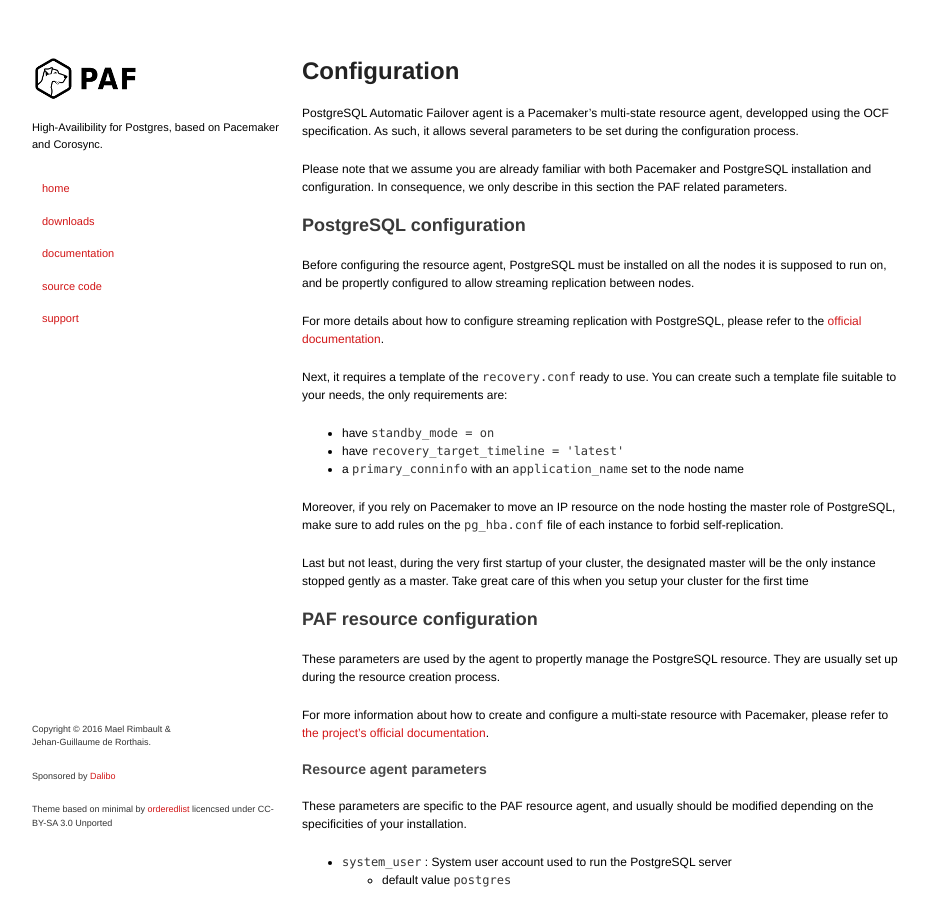
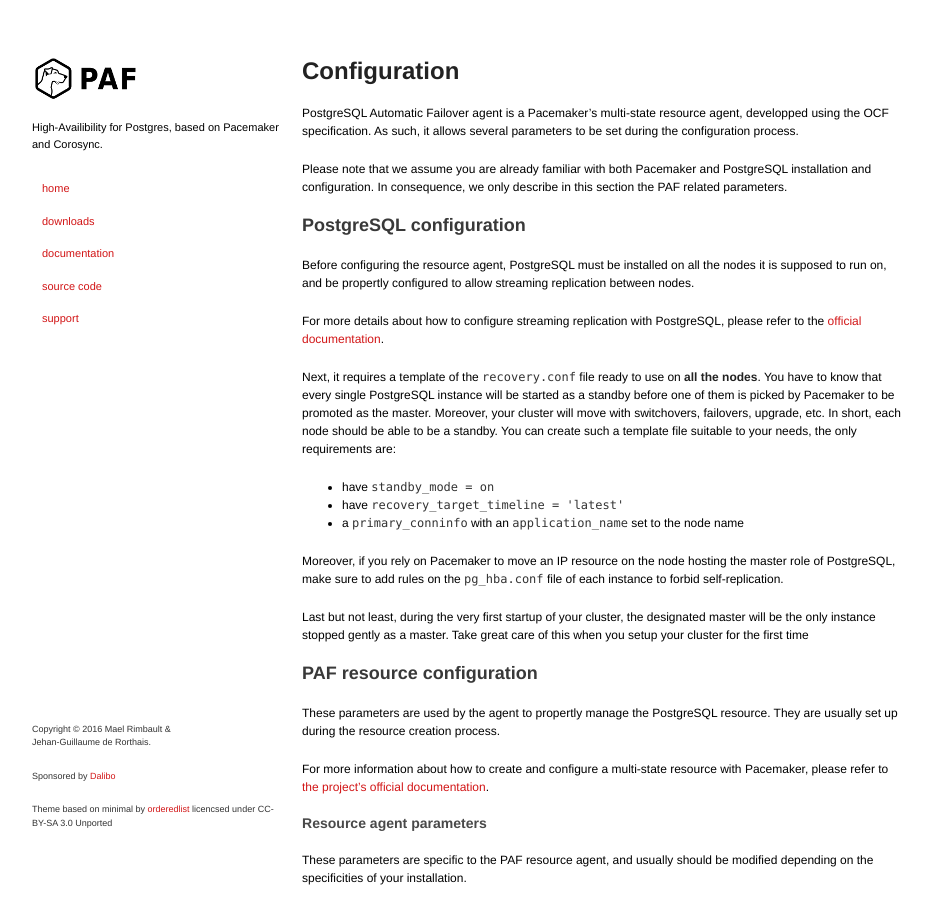
Before and after one commit to ClusterLabs/PAF, a Jekyll site: the page built from configuration.md, in a window 1280 px wide and 900 px high. Shown: the whole window, without its empty margins (173-1105 px from the left). Built offline with Jekyll 4.4.1, drawn with Linux system fonts in a browser that asks for light colours.

Commit message:
Update documentation

```diff
--- a/configuration.md
+++ b/configuration.md
@@ -24,9 +24,12 @@ For more details about how to configure streaming replication with PostgreSQL,
 please refer to the
 [official documentation](http://www.postgresql.org/docs/current/static/index.html).
 
-Next, it requires a template of the `recovery.conf` ready to use.
-You can create such a template file suitable to your needs, the only
-requirements are:
+Next, it requires a template of the `recovery.conf` file ready to use on
+__all the nodes__. You have to know that every single PostgreSQL instance will
+be started as a standby before one of them is picked by Pacemaker to be promoted
+as the master. Moreover, your cluster will move with switchovers, failovers,
+upgrade, etc. In short, each node should be able to be a standby. You can
+create such a template file suitable to your needs, the only requirements are:
 
   * have `standby_mode = on`
   * have `recovery_target_timeline = 'latest'`
```
